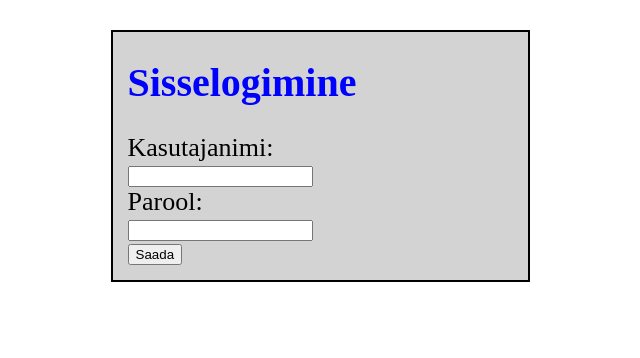
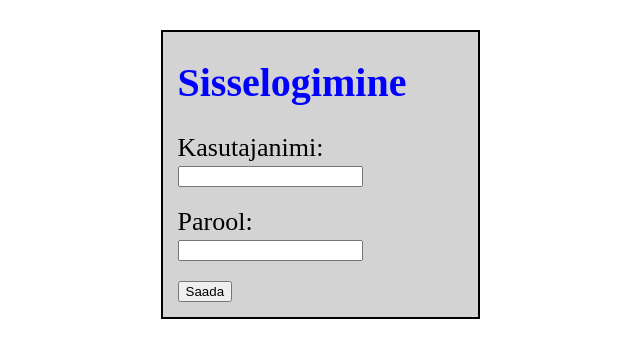
Before and after one commit to Ploompuu/Koolitus, a plain HTML site: page loeng02/index.html in a window 1280 px wide. Shown: the whole page, without its empty margins (320-960 px from the left). Drawn offline with Linux system fonts and the light colour scheme.

Commit message:
loeng02/kodutöö

```diff
--- /dev/null
+++ b/loeng02/harjutus2.css
@@ -0,0 +1,16 @@
+html {
+    font-family: 'Lato', sans-serif;
+}
+form {
+    background-color: white;
+    width: 400px;
+    border-color: black;
+    border-style: solid;
+    border-width: 2px;
+    padding-left: 15px;
+    padding-bottom: 15px;
+    padding-top: 15px;
+    margin-left: auto;
+    margin-right: auto;
+    margin-top: 30px;
+}
--- /dev/null
+++ b/loeng02/index.css
@@ -0,0 +1,25 @@
+html {
+    font-size: 20px;
+  }
+  h1 {
+    color: blue;
+  }
+  #konteiner {
+    background-color: lightgray;
+    width: 300px;
+    border-color: black;
+    border-style: solid;
+    border-width: 2px;
+    padding-left: 15px;
+    padding-bottom: 15px;
+    margin-left: auto;
+    margin-right: auto;
+    margin-top: 30px;
+  }
+
+  .tyhik-yleval {
+    margin-top: 20px;
+  }
+  label {
+    font-size: 1.3rem;
+  }
--- a/loeng02/index.html
+++ b/loeng02/index.html
@@ -5,45 +5,21 @@
     <meta http-equiv="X-UA-Compatible" content="IE=edge" />
     <meta name="viewport" content="width=device-width, initial-scale=1.0" />
     <title>Autentimine</title>
-    <style>
-      html {
-        font-size: 20px;
-      }
-      h1 {
-        color: blue;
-      }
-      #konteiner {
-        background-color: lightgray;
-        width: 400px;
-        border-color: black;
-        border-style: solid;
-        border-width: 2px;
-        padding-left: 15px;
-        padding-bottom: 15px;
-        margin-left: auto;
-        margin-right: auto;
-        margin-top: 30px;
-      }
-
-      .tyhik-yleval {
-        margin-top: 20px;
-      }
-      label {
-        font-size: 1.3rem;
-      }
-    </style>
+    <link rel="stylesheet" href="./index.css" />
   </head>
   <body>
     <div id="konteiner">
       <h1>Sisselogimine</h1>
       <form action="#" method="post">
-        <div><label for="nimi">Kasutajanimi:</label><br /></div>
         <div>
-          <input type="text" name="nimi" /> <br />
+          <label for="nimi">Kasutajanimi:</label><br />
+          <input type="text" name="nimi" />
+        </div>
+        <div class="tyhik-yleval">
           <label for="salas6na">Parool:</label> <br />
+          <input type="password" name="salas6na" /><br />
         </div>
-        <input type="password" name="salas6na" /><br />
-        <input type="submit" value="Saada" />
+        <input class="tyhik-yleval" type="submit" value="Saada" /><br />
       </form>
     </div>
   </body>
```
Also changed, not shown: index.html (+1 -1 lines), loeng02/harjutus2.html (added, +58 -0 lines).
